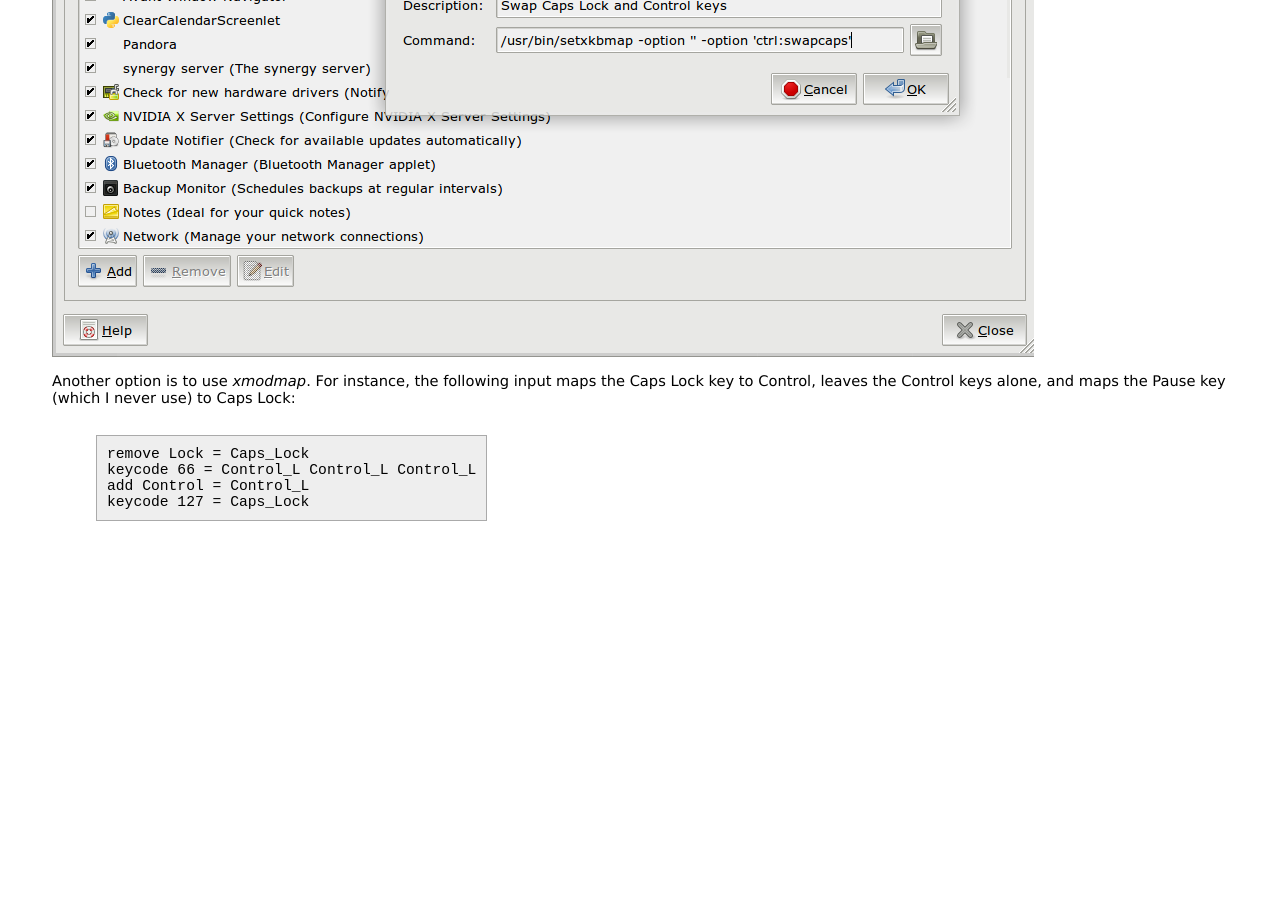
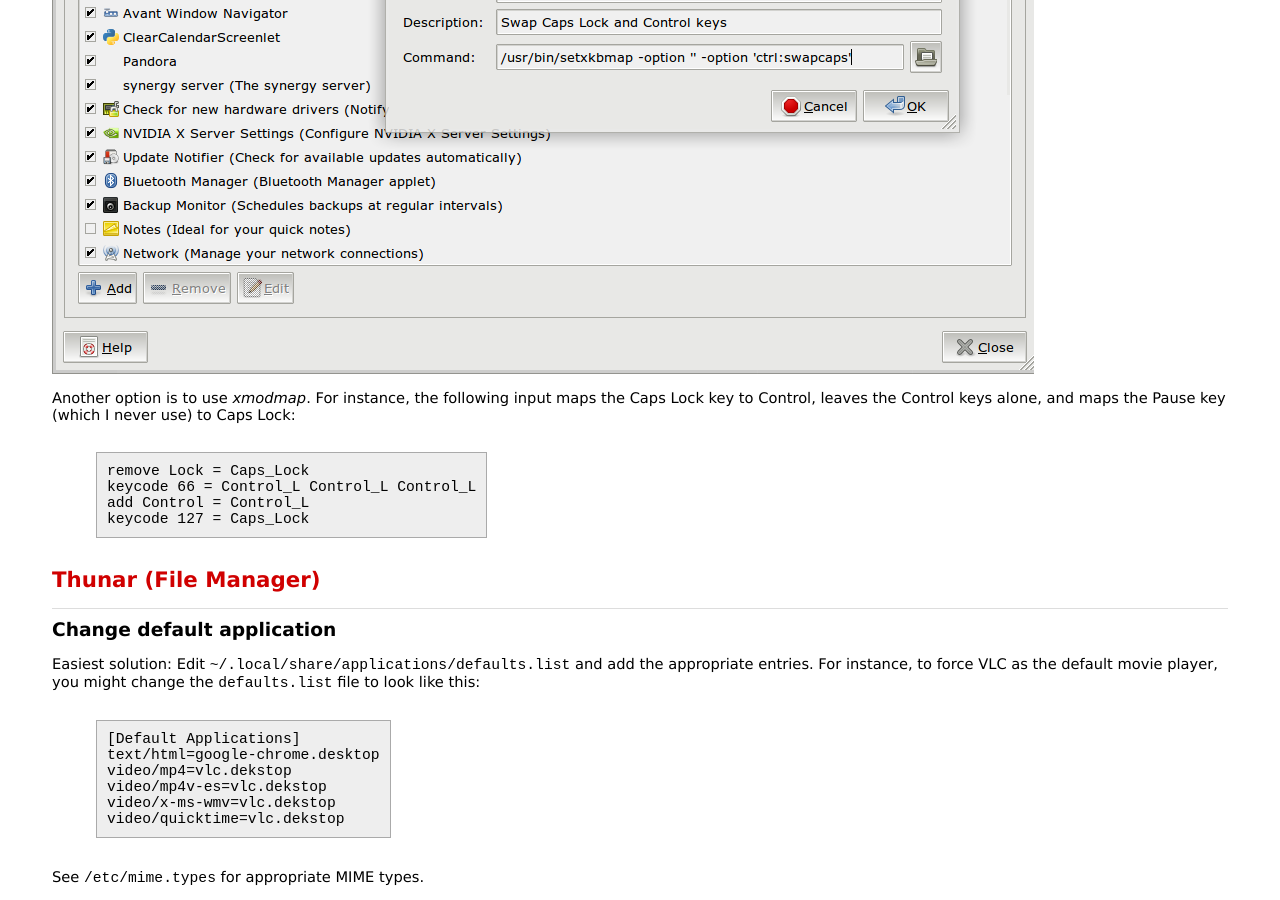
Before and after one commit to bmc/cheat-sheets, a Jekyll site: the page built from xfce.md, in a window 1280 px wide and 900 px high, scrolled down 1164 px. Built offline with Jekyll 4.4.1, drawn with Linux system fonts in a browser that asks for light colours; before the commit the page ends 1708 px from its top, so only the background shows below that; some of the changed text lies outside the part shown.

Commit message:
Changing default app in xfce4

```diff
--- a/xfce.md
+++ b/xfce.md
@@ -47,3 +47,20 @@ key (which I never use) to Caps Lock:
     keycode 66 = Control_L Control_L Control_L
     add Control = Control_L
     keycode 127 = Caps_Lock
+
+# Thunar (File Manager)
+
+## Change default application
+
+Easiest solution: Edit `~/.local/share/applications/defaults.list` and
+add the appropriate entries. For instance, to force VLC as the default movie
+player, you might change the `defaults.list` file to look like this:
+
+    [Default Applications]
+    text/html=google-chrome.desktop
+    video/mp4=vlc.dekstop
+    video/mp4v-es=vlc.dekstop
+    video/x-ms-wmv=vlc.dekstop
+    video/quicktime=vlc.dekstop
+
+See `/etc/mime.types` for appropriate MIME types.
```
